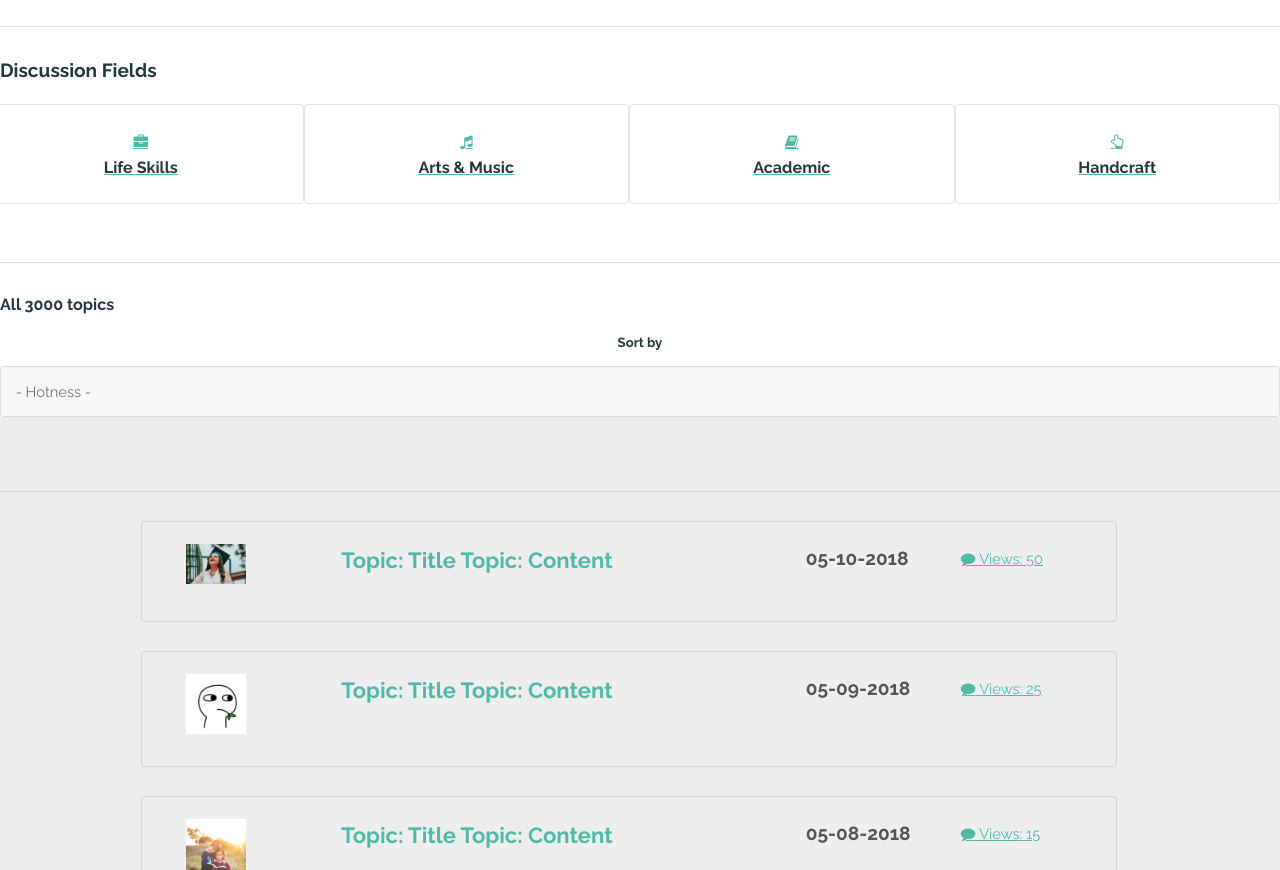
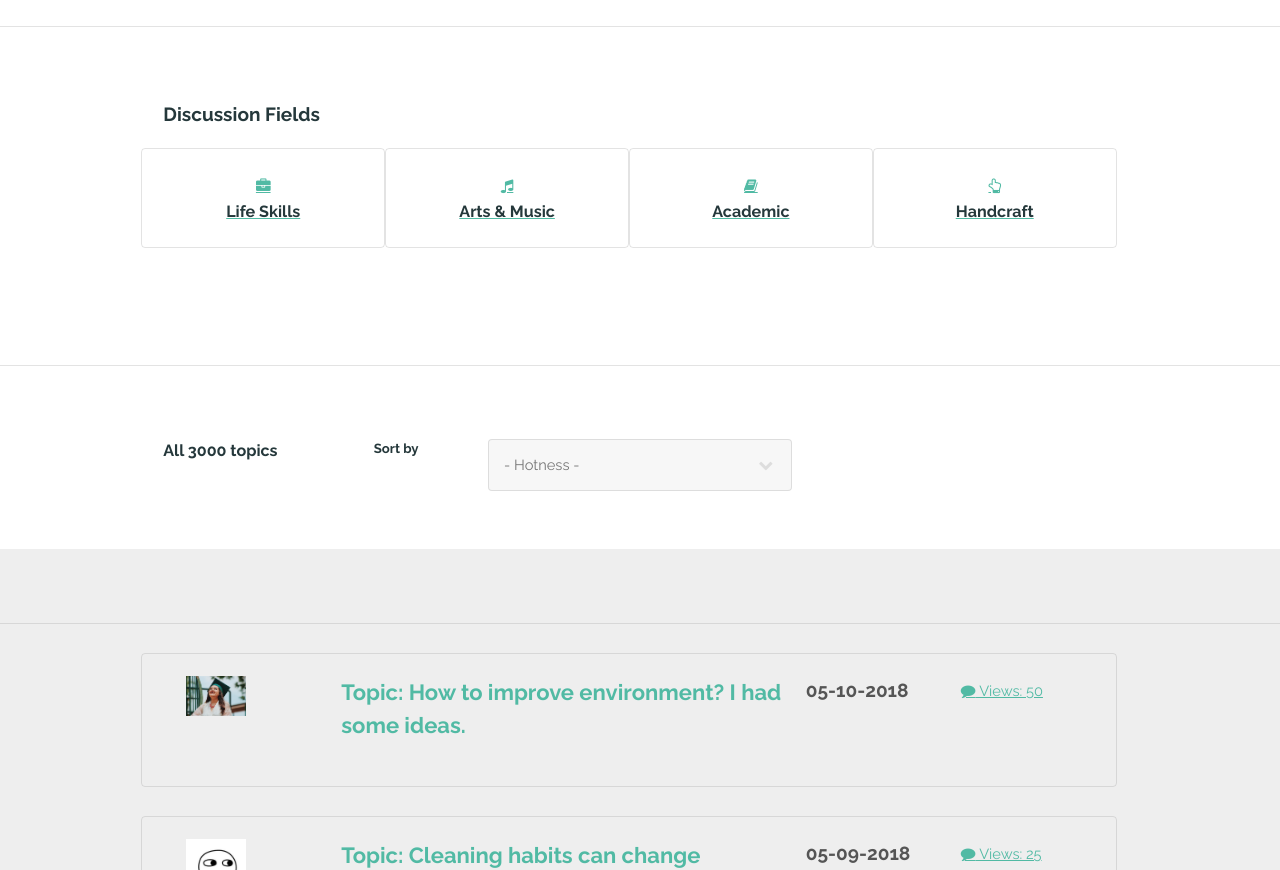
Before and after one commit to vic4926/info30005-2018-hz, a website: page web-v2.0/discussion.html in a window 1280 px wide. Shown: the part 82-952 px from the top of the page. Drawn offline with Linux system fonts and the light colour scheme.

Commit message:
check push

```diff
--- a/web-v2.0/discussion.html
+++ b/web-v2.0/discussion.html
@@ -44,7 +44,7 @@
 
 <hr>
 <!-- discussion fields -->
-<section id="discussion-field">
+<section id="discussion-field" class="wrapper">
 
     <div class="inner">
         <header>
@@ -82,15 +82,17 @@
 </section>
 
 <hr>
-
+<section class="wrapper">
     <div id="discussion-sort" class="inner">
-    <div id="discussion-all-topics">
+        <div class="row">
+            <div id="discussion-all-topics" class="2u 12u$(small)">
                 <h4> All 3000 topics</h4>
             </div>
-    <div id="discussion-sort-by">
+            <div id="discussion-sort-by" class="2u 12u$(small)">
                 <h5 class="align-center">Sort by</h5>
             </div>
-    <div id="discussion-category" >
+            <div id="discussion-category" class="4u 12u$(small)">
+                <div class="select-wrapper">
                     <select name="category" id="sort-topic">
                         <option value="">- Hotness -</option>
                         <option value="1">Recent Comments</option>
@@ -100,6 +102,10 @@
                     </select>
                 </div>
             </div>
+        </div>
+    </div>
+</section>
+
 
 <!-- Subject section -->
 <section id="discussion-list" class="wrapper style1">
@@ -114,7 +120,7 @@
             </div>
             <div id="topic-1-topic" class="6u 12u(medium)">
                 <h2>
-                    <a href="topic.html">Topic: Title Topic: Content</a>
+                    <a href="topic.html">Topic: How to improve environment? I had some ideas.</a>
                 </h2>
             </div>
             <div id="topic-1-time" class="2u 12u(medium)">
@@ -133,7 +139,7 @@
             </div>
             <div id="topic-2-topic" class="6u 12u(medium)">
                 <h2>
-                    <a href="topic.html">Topic: Title Topic: Content</a>
+                    <a href="topic.html">Topic: Cleaning habits can change people's life.</a>
                 </h2>
             </div>
             <div id="topic-2-time" class="2u 12u(medium)">
@@ -152,7 +158,7 @@
             </div>
             <div id="topic-3-topic" class="6u 12u(medium)">
                 <h2>
-                    <a href="topic.html">Topic: Title Topic: Content</a>
+                    <a href="topic.html">Topic: Go and Join WHO volunteering, who else?</a>
                 </h2>
             </div>
             <div id="topic-3-time" class="2u 12u(medium)">
@@ -171,7 +177,7 @@
             </div>
             <div id="topic-4-topic" class="6u 12u(medium)">
                 <h2>
-                    <a href="topic.html">Topic: Title Topic: Content</a>
+                    <a href="topic.html">Topic: I found a easy way to get distilled water</a>
                 </h2>
             </div>
             <div id="topic-4-time" class="2u 12u(medium)">
```
Also changed, not shown: web-v2.0/index.html (+2 -2 lines). Lines whose indentation alone changed are shown as unchanged.
